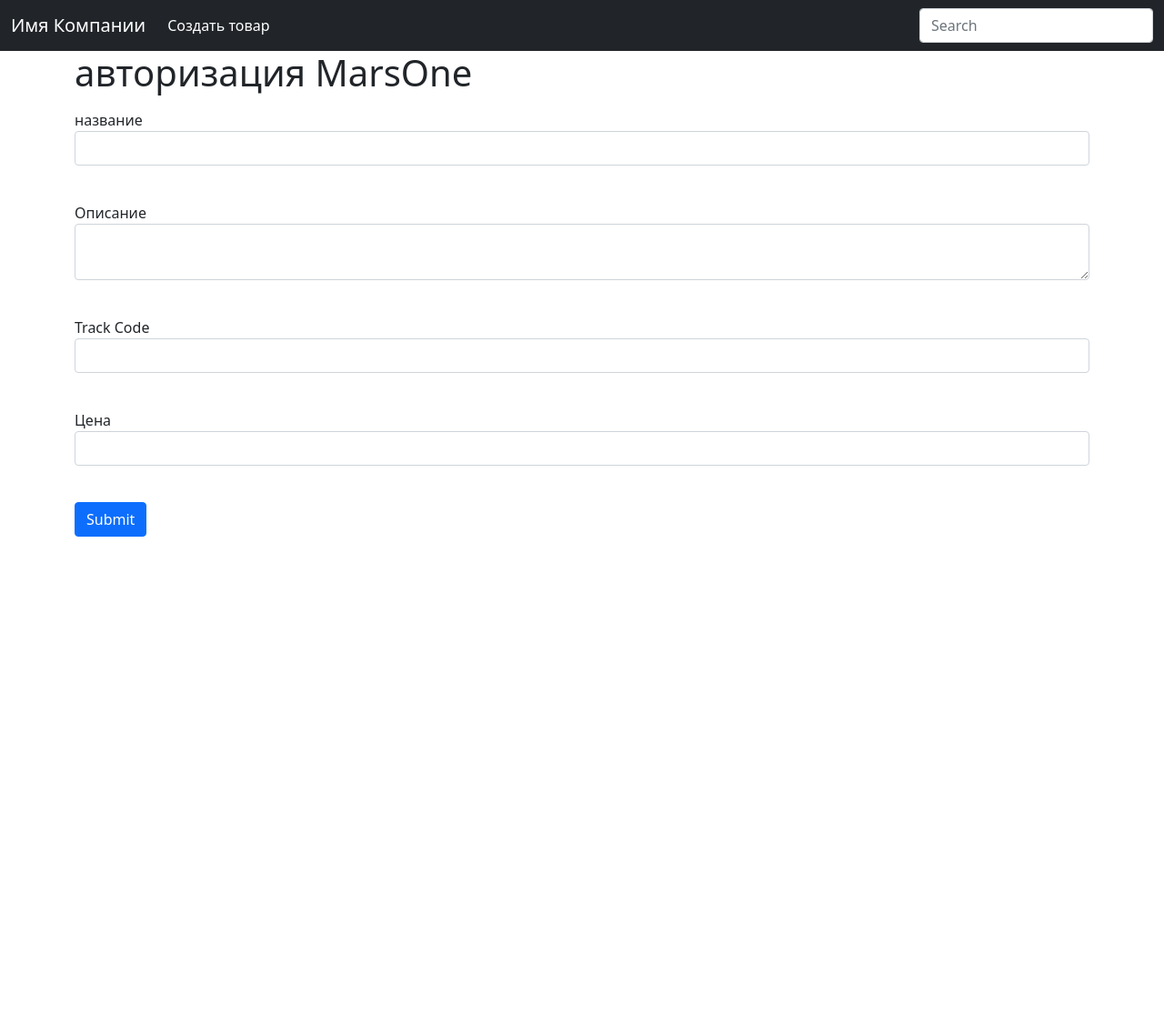
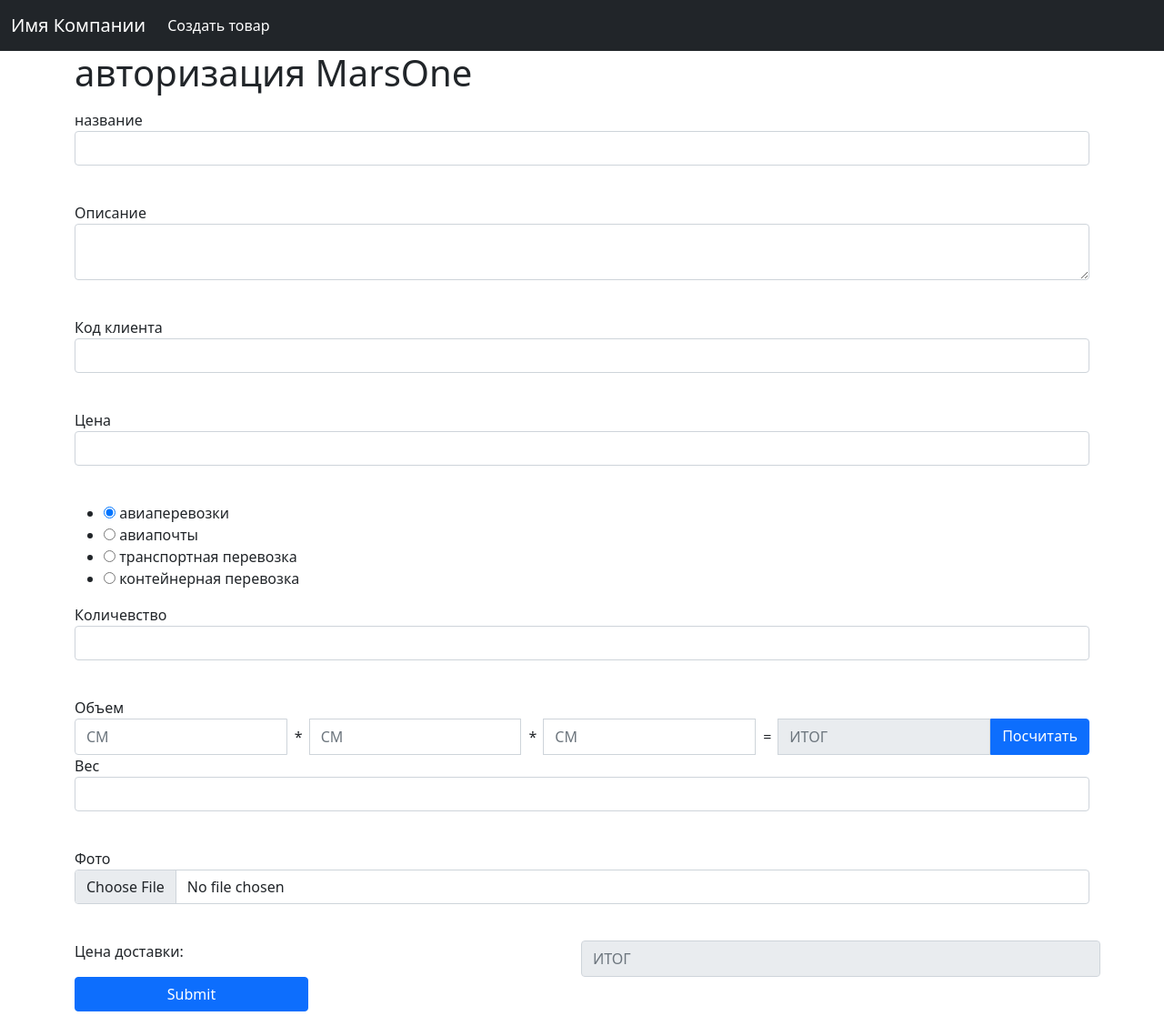
Before and after one commit to bekov001/logistic, a Flask app: page /add_code in a window 1280 px wide. Shown: the whole page at 91% size. Before the commit the page ends 590 px from the top, so only its background shows below. Run offline with Flask 2, Linux system fonts and the light colour scheme; some libraries are stand-ins or nearby versions.

Commit message:
работаем работаем

```diff
--- /dev/null
+++ b/api/delivery_api.py
@@ -0,0 +1,6 @@
+
+
+
+
+def get_data():
+    """"""
--- a/app.py
+++ b/app.py
@@ -1,5 +1,7 @@
+import os
 from random import choice
 from flask import Flask, redirect, render_template, request, abort
+from werkzeug.utils import secure_filename
 
 from data import db_session
 from data.products import Products
@@ -9,7 +11,7 @@ from forms.input_form import FindForm
 app = Flask(__name__)
 app.config['SECRET_KEY'] = 'yandexlyceum_secret_key'
 app.config["SQLALCHEMY_DATABASE_URI"] = "sqlite:///db/code.db?check_same_thread=False"
-
+img_path = "static/img/"
 
 @app.route("/", methods=["POST", "GET"])
 def index():
@@ -28,9 +30,15 @@ def add_code():
     form = AddCodeForm()
 
     if form.validate_on_submit():
+        f = form.photos.data
+        filename = secure_filename(f.filename)
+        path = os.path.join(
+            img_path, filename
+        )
+        f.save(path)
         db_sess = db_session.create_session()
-        print(f"title={form.title.data}, about=form.about.data, price=form.price.data, code={form.code.data}")
-        product = Products(title=form.title.data, about=form.about.data, price=form.price.data, code=form.code.data)
+        product = Products(title=form.title.data, about=form.about.data,
+                           price=form.price.data, code=form.code.data, path_to_image=path)
         db_sess.add(product)
         db_sess.commit()
         return redirect("/")
@@ -39,20 +47,20 @@ def add_code():
 
 def main():
     db_session.global_init("db/code.db")
-    app.run()
+    app.run(host="0.0.0.0", port=5000)
 
 
 if __name__ == '__main__':
-    # a = """
-    # <p>
-    #         {{ form.about.label }}<br>
-    #         {{ form.about(class="form-control") }}<br>
-    #         {% for error in form.about.errors %}
-    #             <p content="alert alert-danger" role="alert">
-    #                 {{ error }}
-    #             </p>
-    #         {% endfor %}
-    #     </p>
-    # """
-    # print(a.replace("about", "price"))
+    a = """
+    <p>
+            {{ form.about.label }}<br>
+            {{ form.about(class="form-control") }}<br>
+            {% for error in form.about.errors %}
+                <p content="alert alert-danger" role="alert">
+                    {{ error }}
+                </p>
+            {% endfor %}
+        </p>
+    """
+    print(a.replace("about", "photos"))
     main()
--- a/data/products.py
+++ b/data/products.py
@@ -14,3 +14,4 @@ class Products(SqlAlchemyBase):
     about = sqlalchemy.Column(sqlalchemy.String, nullable=True)
     code = sqlalchemy.Column(sqlalchemy.String, nullable=True)
     price = sqlalchemy.Column(sqlalchemy.Integer, nullable=True)
+    path_to_image = sqlalchemy.Column(sqlalchemy.String, nullable=True)
--- a/forms/add_code.py
+++ b/forms/add_code.py
@@ -1,12 +1,23 @@
 from flask_wtf import FlaskForm
-from sqlalchemy import Integer
-from wtforms import StringField, SubmitField, IntegerField, TextAreaField
+from flask_wtf.file import FileRequired
+from wtforms import StringField, SubmitField, IntegerField, TextAreaField, \
+    RadioField, FileField, FloatField
 from wtforms.validators import DataRequired
 
 
 class AddCodeForm(FlaskForm):
+    choices = ("авиаперевозки", "авиапочты", "транспортная перевозка", "контейнерная перевозка")
     title = StringField('название', validators=[DataRequired()])
     about = TextAreaField('Описание', validators=[DataRequired()])
-    code = StringField('Track Code', validators=[DataRequired()])
+    code = StringField('Код клиента', validators=[DataRequired()])
+    amount = IntegerField('Количевство', validators=[DataRequired()])
     price = IntegerField('Цена', validators=[DataRequired()])
+    delivery_type = RadioField('Label', choices=[(el,) * 2 for el in choices], default=choices[0])
+    result = FloatField('Объем', render_kw={'readonly': True})
+    weight = IntegerField('Вес', validators=[DataRequired()])
+    photos = FileField("Фото", validators=[FileRequired()])
+    delivery_price = IntegerField("Цена", render_kw={'readonly': True})
     submit = SubmitField('Submit')
+
+
+data = ["result", "delivery_type", "price", "amount", "weight"]
--- a/forms/input_form.py
+++ b/forms/input_form.py
@@ -5,5 +5,5 @@ from wtforms.validators import DataRequired
 
 
 class FindForm(FlaskForm):
-    code = IntegerField('Track Code', validators=[DataRequired()])
+    code = StringField('Track Code', validators=[DataRequired()])
     submit = SubmitField('Submit')
--- /dev/null
+++ b/static/js/get_delivery.js
@@ -0,0 +1,3 @@
+$("#weight").on("input", () => {
+    console.log($("#delivery_type").val())
+})
--- /dev/null
+++ b/static/js/get_volume.js
@@ -0,0 +1,8 @@
+$("#count").click(function () {
+    var value1 = parseInt($("#1").val());
+    var value2 = parseInt($("#2").val());
+    var value3 = parseInt($("#3").val());
+    result = value1 * value2 * value3 / 1000000;
+    $("#result").val(result);
+    console.log(result)
+})
--- a/templates/add_code.html
+++ b/templates/add_code.html
@@ -3,7 +3,7 @@
 {% block content %}
 <div class="container">
     <h1>авторизация MarsOne</h1>
-<form action="" method="post">
+<form action="" method="post" enctype="multipart/form-data">
     {{ form.hidden_tag() }}
     {{ form.csrf_token }}
     <p>{{ message }}</p>
@@ -43,8 +43,59 @@
                 </p>
             {% endfor %}
         </p>
-    <p>{{ form.submit(type="submit", class="btn btn-primary") }}</p>
+        {{ form.delivery_type}}
+        <p>
+            {{ form.amount.label }}<br>
+            {{ form.amount(class="form-control", id="delivery_type") }}<br>
+            {% for error in form.amount.errors %}
+                <p content="alert alert-danger" role="alert">
+                    {{ error }}
+                </p>
+            {% endfor %}
+        </p>
+        {{ form.result.label }}
+        <div class="input-group">
+         <input required type="number" class="form-control" placeholder="СМ" id="1">
+            <p class="m-2">*</p>
+            <input required type="number" class="form-control" placeholder="СМ" id="2">
+            <p class="m-2">*</p>
+            <input required type="number" class="form-control" placeholder="СМ"  id="3">
+            <p class="m-2">=</p>
+            {{ form.result(class="form-control", id="result", placeholder="ИТОГ") }}<br>
+            {% for error in form.result.errors %}
+                <p content="alert alert-danger" role="alert">
+                    {{ error }}
+                </p>
+            {% endfor %}
+            <p class="btn btn-primary m-0" id="count">Посчитать</p>
+            </div>
+  <p>
+            {{ form.weight.label }}<br>
+            {{ form.weight(class="form-control", id="weight") }}<br>
+            {% for error in form.weight.errors %}
+                <p content="alert alert-danger" role="alert">
+                    {{ error }}
+                </p>
+            {% endfor %}
+        </p>
+    <p>
+            {{ form.photos.label }}<br>
+            {{ form.photos(class="form-control") }}<br>
+            {% for error in form.photos.errors %}
+                <p content="alert alert-danger" role="alert">
+                    {{ error }}
+                </p>
+            {% endfor %}
+        </p>
+    <div class="row">
+        <p class="col-sm">Цена доставки:</p>
+        {{ form.delivery_price(class="form-control col-sm", id="result", placeholder="ИТОГ") }}<br>
+<!--    <p class="btn btn-primary">Посчитать</p>-->
+<!--    </div>-->
+</div>
+    <p>{{ form.submit(type="добавить", class="btn btn-primary") }}</p>
 </form>
 </div>
-
+<script src="static/js/get_volume.js"></script>
+<script src="static/js/get_delivery.js"></script>
 {% endblock %}
--- a/templates/base.html
+++ b/templates/base.html
@@ -7,6 +7,7 @@
   <meta http-equiv="X-UA-Compatible" content="ie=edge">
   <link rel="stylesheet" href="https://cdn.jsdelivr.net/npm/bootstrap@5.1.3/dist/css/bootstrap.min.css" integrity="sha384-1BmE4kWBq78iYhFldvKuhfTAU6auU8tT94WrHftjDbrCEXSU1oBoqyl2QvZ6jIW3" crossorigin="anonymous">
   <title>Document</title>
+  <script src="https://ajax.googleapis.com/ajax/libs/jquery/3.5.1/jquery.min.js" ></script>
 </head>
 <body>
   <nav class="navbar navbar-expand-md navbar-dark bg-dark" aria-label="Fourth navbar example">
@@ -36,9 +37,6 @@
 <!--            </ul>-->
 <!--          </li>-->
         </ul>
-        <form>
-          <input class="form-control" type="text" placeholder="Search" aria-label="Search">
-        </form>
       </div>
     </div>
   </nav>
--- a/templates/index.html
+++ b/templates/index.html
@@ -20,6 +20,7 @@
             <h2>Название: {{ el.title }}</h2>
             <h3>Описание: {{ el.about }}</h3>
             <h4>Цена: {{ el.price }}</h4>
+            <img src="/{{ el.path_to_image }}" alt="фото">
         </div>
     {% endfor %}
 </div>
```
Also changed, not shown: db/code.db (deleted).
